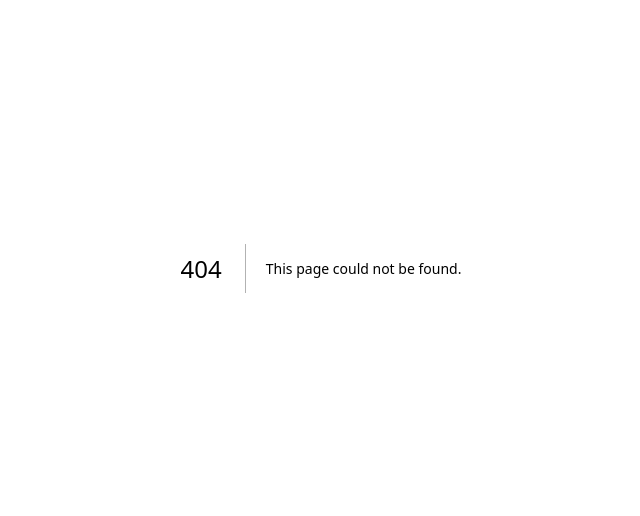
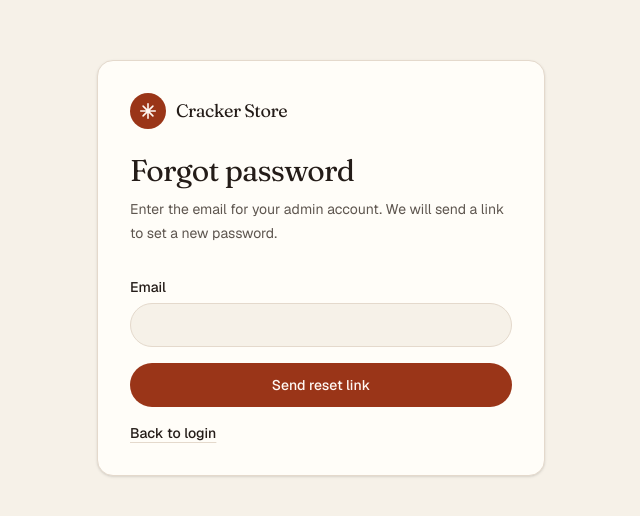
Before and after one commit to manojkumar-sk/CrackersShop, a Next.js app: page /admin/forgot-password in a window 1280 px wide. Before the commit this address had no page. Shown: the part 132-648 px from the top of the page, without its empty margins (319-959 px from the left). Built offline with nearby package versions, Linux system fonts and the light colour scheme.

Commit message:
forget password & url

```diff
--- a/app/(admin)/admin/(protected)/shops/actions.ts
+++ b/app/(admin)/admin/(protected)/shops/actions.ts
@@ -548,7 +548,7 @@ function accountAlreadyExists(error: { message: string; code?: string }) {
 }
 
 async function inviteRedirectUrl() {
-  const configured = process.env.NEXT_PUBLIC_SITE_URL?.trim().replace(/\/$/, "");
+  const configured = process.env.SITE_URL?.trim().replace(/\/$/, "");
 
   if (configured) {
     return `${configured}/auth/callback`;
--- /dev/null
+++ b/app/(admin)/admin/forgot-password/page.tsx
@@ -0,0 +1,36 @@
+import type { Metadata } from "next";
+import { ForgotPasswordForm } from "@/components/admin/forgot-password-form";
+import { Logo } from "@/components/brand/logo";
+
+export const metadata: Metadata = {
+  title: "Forgot password",
+  robots: { index: false, follow: false },
+};
+
+type ForgotPasswordPageProps = {
+  searchParams: Promise<{ error?: string }>;
+};
+
+export default async function ForgotPasswordPage({ searchParams }: ForgotPasswordPageProps) {
+  const params = await searchParams;
+  const initialError =
+    params.error === "expired"
+      ? "This reset link is invalid or has expired. Request a new one below."
+      : undefined;
+
+  return (
+    <main className="flex flex-1 items-center justify-center px-4 py-12 sm:py-16">
+      <div className="w-full max-w-md rounded-2xl border border-line bg-surface p-6 shadow-sm sm:p-8">
+        <Logo href="/admin/login" />
+        <h1 className="mt-6 font-display text-3xl tracking-tight text-ink">
+          Forgot password
+        </h1>
+        <p className="mt-2 text-sm leading-6 text-muted">
+          Enter the email for your admin account. We will send a link to set a new
+          password.
+        </p>
+        <ForgotPasswordForm initialError={initialError} />
+      </div>
+    </main>
+  );
+}
--- a/app/(admin)/admin/login/page.tsx
+++ b/app/(admin)/admin/login/page.tsx
@@ -10,7 +10,7 @@ export const metadata: Metadata = {
 };
 
 type LoginPageProps = {
-  searchParams: Promise<{ error?: string }>;
+  searchParams: Promise<{ error?: string; notice?: string }>;
 };
 
 export default async function LoginPage({ searchParams }: LoginPageProps) {
@@ -29,6 +29,10 @@ export default async function LoginPage({ searchParams }: LoginPageProps) {
         : session.status === "unavailable"
           ? "Admin sign-in is unavailable right now."
           : undefined;
+  const initialNotice =
+    params.notice === "password"
+      ? "Your password was updated. Sign in with the new password."
+      : undefined;
 
   return (
     <main className="flex flex-1 items-center justify-center px-4 py-12 sm:py-16">
@@ -40,7 +44,7 @@ export default async function LoginPage({ searchParams }: LoginPageProps) {
         <p className="mt-2 text-sm leading-6 text-muted">
           Sign in with a platform admin or shop admin account.
         </p>
-        <LoginForm initialError={initialError} />
+        <LoginForm initialError={initialError} initialNotice={initialNotice} />
       </div>
     </main>
   );
--- a/app/auth/callback/route.ts
+++ b/app/auth/callback/route.ts
@@ -2,10 +2,31 @@ import { NextResponse } from "next/server";
 import type { EmailOtpType } from "@supabase/supabase-js";
 import { createAuthClient } from "@/lib/supabase/server";
 
-const otpTypes = new Set<EmailOtpType>(["invite", "email", "signup", "magiclink"]);
+const otpTypes = new Set<EmailOtpType>([
+  "invite",
+  "email",
+  "signup",
+  "magiclink",
+  "recovery",
+]);
 
-function loginRedirect(origin: string) {
-  return NextResponse.redirect(`${origin}/admin/login?error=invite`);
+function isPasswordReset(url: URL) {
+  return (
+    url.searchParams.get("type") === "recovery" ||
+    url.searchParams.get("next") === "/auth/set-password"
+  );
+}
+
+function passwordDestination(origin: string, reset: boolean) {
+  return reset ? `${origin}/auth/set-password?flow=reset` : `${origin}/auth/set-password`;
+}
+
+function failureRedirect(url: URL) {
+  if (isPasswordReset(url)) {
+    return NextResponse.redirect(`${url.origin}/admin/forgot-password?error=expired`);
+  }
+
+  return NextResponse.redirect(`${url.origin}/admin/login?error=invite`);
 }
 
 export async function GET(request: Request) {
@@ -16,18 +37,24 @@ export async function GET(request: Request) {
   const supabase = await createAuthClient();
 
   if (!supabase) {
-    return loginRedirect(url.origin);
+    return failureRedirect(url);
+  }
+
+  const reset = isPasswordReset(url);
+
+  if ((url.searchParams.get("error") || url.searchParams.get("error_code")) && !code && !tokenHash) {
+    return failureRedirect(url);
   }
 
   if (code) {
     const { error } = await supabase.auth.exchangeCodeForSession(code);
 
     if (!error) {
-      return NextResponse.redirect(`${url.origin}/auth/set-password`);
+      return NextResponse.redirect(passwordDestination(url.origin, reset));
     }
 
-    console.error("Invite code exchange failed");
-    return loginRedirect(url.origin);
+    console.error("Auth code exchange failed");
+    return failureRedirect(url);
   }
 
   if (tokenHash && type && otpTypes.has(type as EmailOtpType)) {
@@ -37,29 +64,34 @@ export async function GET(request: Request) {
     });
 
     if (!error) {
-      return NextResponse.redirect(`${url.origin}/auth/set-password`);
+      return NextResponse.redirect(
+        passwordDestination(url.origin, reset || type === "recovery"),
+      );
     }
 
-    console.error("Invite verification failed");
-    return loginRedirect(url.origin);
+    console.error("Auth verification failed");
+    return failureRedirect(url);
   }
 
   return new NextResponse(
-    `<!doctype html><html lang="en"><meta charset="utf-8"><title>Accept invite</title><body><p>Finishing the invite…</p><script>
+    `<!doctype html><html lang="en"><meta charset="utf-8"><title>Continue</title><body><p>Finishing sign-in…</p><script>
       const hash = new URLSearchParams(window.location.hash.slice(1));
       const access_token = hash.get("access_token");
       const refresh_token = hash.get("refresh_token");
+      const reset = hash.get("type") === "recovery";
+      const failure = reset ? "/admin/forgot-password?error=expired" : "/admin/login?error=invite";
+      const success = reset ? "/auth/set-password?flow=reset" : "/auth/set-password";
       if (!access_token || !refresh_token) {
-        window.location.replace("/admin/login?error=invite");
+        window.location.replace(failure);
       } else {
         fetch("/auth/callback", {
           method: "POST",
           headers: { "content-type": "application/json" },
           body: JSON.stringify({ access_token, refresh_token }),
         }).then((response) => {
-          window.location.replace(response.ok ? "/auth/set-password" : "/admin/login?error=invite");
+          window.location.replace(response.ok ? success : failure);
         }).catch(() => {
-          window.location.replace("/admin/login?error=invite");
+          window.location.replace(failure);
         });
       }
     </script></body></html>`,
@@ -109,9 +141,12 @@ export async function POST(request: Request) {
   });
 
   if (error) {
-    console.error("Invite session failed");
+    console.error("Auth session failed");
     return NextResponse.json({ ok: false }, { status: 400 });
   }
 
-  return NextResponse.json({ ok: true, next: `${url.origin}/auth/set-password` });
+  return NextResponse.json({
+    ok: true,
+    next: passwordDestination(url.origin, isPasswordReset(url)),
+  });
 }
--- a/app/auth/set-password/page.tsx
+++ b/app/auth/set-password/page.tsx
@@ -6,16 +6,28 @@ import { AdminNotice } from "@/components/admin/admin-notice";
 import { Container } from "@/components/ui/container";
 import { getAdminSession } from "@/lib/admin";
 
-export const metadata: Metadata = {
-  title: "Set password",
-  robots: { index: false, follow: false },
+type SetPasswordPageProps = {
+  searchParams: Promise<{ flow?: string }>;
 };
 
-export default async function SetPasswordPage() {
+export async function generateMetadata({
+  searchParams,
+}: SetPasswordPageProps): Promise<Metadata> {
+  const params = await searchParams;
+
+  return {
+    title: params.flow === "reset" ? "Set new password" : "Set password",
+    robots: { index: false, follow: false },
+  };
+}
+
+export default async function SetPasswordPage({ searchParams }: SetPasswordPageProps) {
+  const params = await searchParams;
+  const reset = params.flow === "reset";
   const session = await getAdminSession();
 
   if (session.status === "anonymous") {
-    redirect("/admin/login?error=invite");
+    redirect(reset ? "/admin/forgot-password?error=expired" : "/admin/login?error=invite");
   }
 
   if (session.status === "forbidden") {
@@ -27,7 +39,11 @@ export default async function SetPasswordPage() {
       <Container className="py-16">
         <AdminNotice
           title="Password setup is unavailable"
-          message="We could not verify this invite just now. Please try the link again."
+          message={
+            reset
+              ? "We could not verify this reset link just now. Please try it again."
+              : "We could not verify this invite just now. Please try the link again."
+          }
         />
       </Container>
     );
@@ -38,12 +54,14 @@ export default async function SetPasswordPage() {
       <div className="w-full max-w-md rounded-2xl border border-line bg-surface p-6 shadow-sm sm:p-8">
         <Logo href="/admin/login" />
         <h1 className="mt-6 font-display text-3xl tracking-tight text-ink">
-          Set your password
+          {reset ? "Set New Password" : "Set your password"}
         </h1>
         <p className="mt-2 text-sm leading-6 text-muted">
-          Choose a password for {session.email}, then continue to the shop admin.
+          {reset
+            ? `Choose a new password for ${session.email}. You will sign in again afterward.`
+            : `Choose a password for ${session.email}, then continue to the shop admin.`}
         </p>
-        <SetPasswordForm />
+        <SetPasswordForm mode={reset ? "reset" : "invite"} />
       </div>
     </main>
   );
--- /dev/null
+++ b/components/admin/forgot-password-form.tsx
@@ -0,0 +1,102 @@
+"use client";
+
+import { useState, type FormEvent } from "react";
+import Link from "next/link";
+import { createBrowserAuthClient } from "@/lib/supabase/browser";
+
+const sentMessage =
+  "If an account exists for that email, we sent a password reset link.";
+
+export function ForgotPasswordForm({ initialError }: { initialError?: string }) {
+  const [email, setEmail] = useState("");
+  const [error, setError] = useState(initialError ?? "");
+  const [notice, setNotice] = useState("");
+  const [pending, setPending] = useState(false);
+
+  async function onSubmit(event: FormEvent<HTMLFormElement>) {
+    event.preventDefault();
+    setError("");
+    setNotice("");
+
+    const supabase = createBrowserAuthClient();
+
+    if (!supabase) {
+      setError("Password reset is not configured yet.");
+      return;
+    }
+
+    const redirectTo = `${window.location.origin}/auth/callback?next=/auth/set-password`;
+    setPending(true);
+    const { error: resetError } = await supabase.auth.resetPasswordForEmail(email.trim(), {
+      redirectTo,
+    });
+    setPending(false);
+
+    if (resetError) {
+      const message = resetError.message.toLowerCase();
+      const code = resetError.code ?? "";
+
+      if (code === "over_request_rate_limit" || message.includes("rate limit")) {
+        setError("Please wait a moment and try again.");
+        return;
+      }
+
+      if (
+        message.includes("not found") ||
+        message.includes("does not exist") ||
+        message.includes("user not")
+      ) {
+        setNotice(sentMessage);
+        return;
+      }
+
+      setError("We could not send a reset email. Please try again.");
+      return;
+    }
+
+    setNotice(sentMessage);
+  }
+
+  return (
+    <form className="mt-8 space-y-4" onSubmit={onSubmit}>
+      <label className="block">
+        <span className="mb-1.5 block text-sm font-medium text-ink">Email</span>
+        <input
+          type="email"
+          name="email"
+          autoComplete="email"
+          required
+          value={email}
+          disabled={pending}
+          onChange={(event) => setEmail(event.target.value)}
+          className="h-11 w-full rounded-full border border-line bg-background px-4 text-base text-ink focus-visible:outline-2 focus-visible:outline-offset-2 focus-visible:outline-accent disabled:opacity-60"
+        />
+      </label>
+      {notice ? (
+        <p role="status" className="text-sm leading-6 text-ink">
+          {notice}
+        </p>
+      ) : null}
+      {error ? (
+        <p role="alert" className="text-sm leading-6 text-accent-deep">
+          {error}
+        </p>
+      ) : null}
+      <button
+        type="submit"
+        disabled={pending}
+        className="inline-flex h-11 w-full items-center justify-center rounded-full bg-accent-strong px-5 text-sm font-medium text-accent-foreground transition hover:bg-accent-deep focus-visible:outline-2 focus-visible:outline-offset-2 focus-visible:outline-accent disabled:opacity-60"
+      >
+        {pending ? "Sending…" : "Send reset link"}
+      </button>
+      <p className="text-sm">
+        <Link
+          href="/admin/login"
+          className="font-medium text-ink underline decoration-line underline-offset-4 hover:decoration-ink focus-visible:outline-2 focus-visible:outline-offset-2 focus-visible:outline-accent"
+        >
+          Back to login
+        </Link>
+      </p>
+    </form>
+  );
+}
--- a/components/admin/login-form.tsx
+++ b/components/admin/login-form.tsx
@@ -1,6 +1,7 @@
 "use client";
 
 import { useEffect, useState } from "react";
+import Link from "next/link";
 import { useRouter } from "next/navigation";
 import { createBrowserAuthClient } from "@/lib/supabase/browser";
 
@@ -19,7 +20,13 @@ function signInMessage(error: { message: string; code?: string }) {
   return "We could not sign you in. Please try again.";
 }
 
-export function LoginForm({ initialError }: { initialError?: string }) {
+export function LoginForm({
+  initialError,
+  initialNotice,
+}: {
+  initialError?: string;
+  initialNotice?: string;
+}) {
   const router = useRouter();
   const [email, setEmail] = useState("");
   const [password, setPassword] = useState("");
@@ -122,6 +129,19 @@ export function LoginForm({ initialError }: { initialError?: string }) {
           className="h-11 w-full rounded-full border border-line bg-background px-4 text-base text-ink focus-visible:outline-2 focus-visible:outline-offset-2 focus-visible:outline-accent disabled:opacity-60"
         />
       </label>
+      <p className="text-sm">
+        <Link
+          href="/admin/forgot-password"
+          className="font-medium text-ink underline decoration-line underline-offset-4 hover:decoration-ink focus-visible:outline-2 focus-visible:outline-offset-2 focus-visible:outline-accent"
+        >
+          Forgot password?
+        </Link>
+      </p>
+      {initialNotice ? (
+        <p role="status" className="text-sm leading-6 text-ink">
+          {initialNotice}
+        </p>
+      ) : null}
       {error ? (
         <p role="alert" className="text-sm leading-6 text-accent-deep">
           {error}
--- a/components/auth/set-password-form.tsx
+++ b/components/auth/set-password-form.tsx
@@ -7,7 +7,7 @@ import { createBrowserAuthClient } from "@/lib/supabase/browser";
 const fieldClassName =
   "h-11 w-full rounded-full border border-line bg-background px-4 text-base text-ink focus-visible:outline-2 focus-visible:outline-offset-2 focus-visible:outline-accent disabled:opacity-60";
 
-export function SetPasswordForm() {
+export function SetPasswordForm({ mode }: { mode: "invite" | "reset" }) {
   const router = useRouter();
   const [password, setPassword] = useState("");
   const [confirm, setConfirm] = useState("");
@@ -37,13 +37,22 @@ export function SetPasswordForm() {
 
     setPending(true);
     const { error: updateError } = await supabase.auth.updateUser({ password });
-    setPending(false);
 
     if (updateError) {
+      setPending(false);
       setError("We could not save that password. Please try again.");
       return;
     }
 
+    if (mode === "reset") {
+      await supabase.auth.signOut();
+      setPending(false);
+      router.push("/admin/login?notice=password");
+      router.refresh();
+      return;
+    }
+
+    setPending(false);
     router.push("/admin/dashboard");
     router.refresh();
   }
@@ -84,7 +93,7 @@ export function SetPasswordForm() {
         disabled={pending}
         className="inline-flex h-11 w-full items-center justify-center rounded-full bg-accent-strong px-5 text-sm font-medium text-accent-foreground transition hover:bg-accent-deep focus-visible:outline-2 focus-visible:outline-offset-2 focus-visible:outline-accent disabled:opacity-60"
       >
-        {pending ? "Saving…" : "Save password"}
+        {pending ? "Saving…" : mode === "reset" ? "Set new password" : "Save password"}
       </button>
     </form>
   );
```
Also changed, not shown: 1 other file (tests, documents, lock files or other folders).
